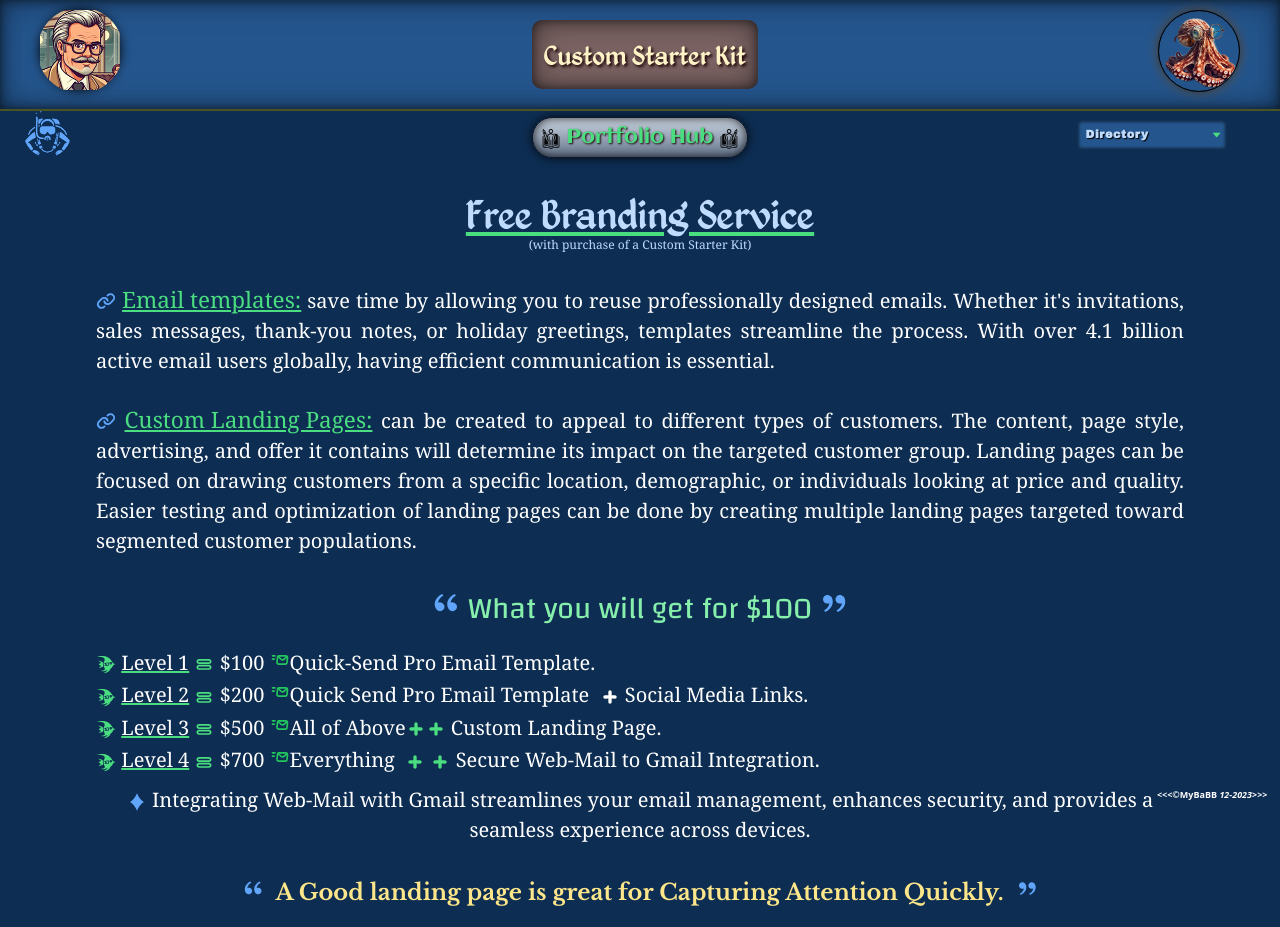
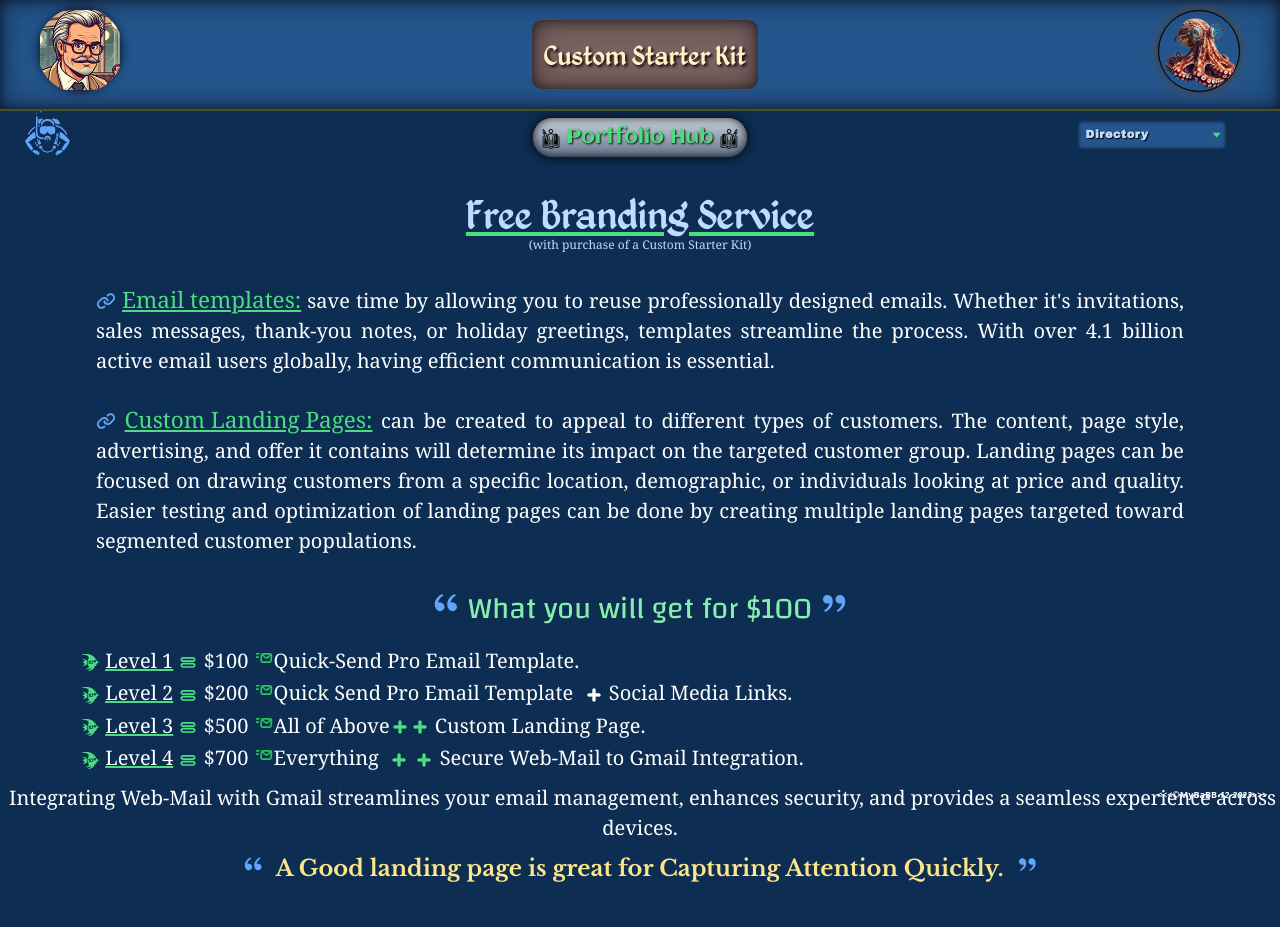
Before and after one commit to MyBaBB/100_Bucks_Intro, a React (Vite) app: page / in a window 1280 px wide. Shown: the top 927 px of the page. Built offline with nearby package versions, Linux system fonts and the light colour scheme.

Commit message:
clean up tropical fish paragraph

```diff
--- a/src/components/TopSection.jsx
+++ b/src/components/TopSection.jsx
@@ -116,7 +116,7 @@ const TopSection = () => {
               {/*make tricky lg:hidden */}
               <a href="#">
                 <span
-                  className="dataToolTip14 scubaSpearWrapper absolute   -top-2 right-20 z-0 hidden
+                  className="dataToolTip14 scubaSpearWrapper absolute -top-2 right-20 z-0 hidden
                    font-Aclonica-Regular sm:block lg:hidden"
                   data-tool-tip="Back To Top"
                 >
@@ -125,12 +125,7 @@ const TopSection = () => {
               </a>
             </div>
           </div>
-
-          <p
-            className="objectiveParagraph m-auto mt-[-3rem] w-[90%]  p-[12px]
-        text-justify text-[12px] sm:p-[42px] sm:text-[24px] md:p-[52px]
-        md:text-[28px] lg:p-[52px] xxs:p-[22px] xxs:text-[16px] xs:p-[32px] xs:text-[20px]"
-          >
+<section className="tropicalFish  mx-32 text-[8px] xxxs:text-[10px] xxs:text-[12px] xs:text-[20px] ">
             <div className="my-1">
               {" "}
               <GiTropicalFish className="inline-block text-green-400 " />
@@ -149,7 +144,7 @@ const TopSection = () => {
               </span>
               Quick-Send Pro Email Template.
             </div>
-            <div className="my-1"></div>
+
             <GiTropicalFish className="inline-block text-green-400 " />
             &nbsp;
             <span className="underline decoration-green-400">Level 2</span>
@@ -192,15 +187,17 @@ const TopSection = () => {
               <TiPlus className="TiPlus text-green-400 " />
               &nbsp;Secure Web-Mail to Gmail Integration.
             </div>
+            </section>
             <div className="my-1">
-              <span className="block text-center">
-                <GiDiamonds className="GiDiamonds" />
+              <span className="inline-block text-center mb-4">
+
+                <span className=" xxxs:text-[10px] xxs:text-[12px] xs:text-[20px]  ">
                 &nbsp;Integrating Web-Mail with Gmail streamlines your email
                 management, enhances security, and provides a seamless
                 experience across devices.
-              </span>
+              </span></span>
             </div>
-          </p>
+
           <div className="mb-8 text-center font-LibreBaskerville-Bold text-2xl text-amber-200 xs:text-4xl">
             <span className="whitespace-normal">
               <RiDoubleQuotesL className="-mt-4   inline-block text-blue-400" />
--- a/tailwind.config.js
+++ b/tailwind.config.js
@@ -98,7 +98,7 @@ export default {
      xxs: '440px',
      xs: '540px',
      sm: '640px',
-      md: '740px',
+     md: '768px',
      lg: '1024px',
      xl: '1280px',
      xxl: '1536px',
```
Lines whose indentation alone changed are shown as unchanged.
